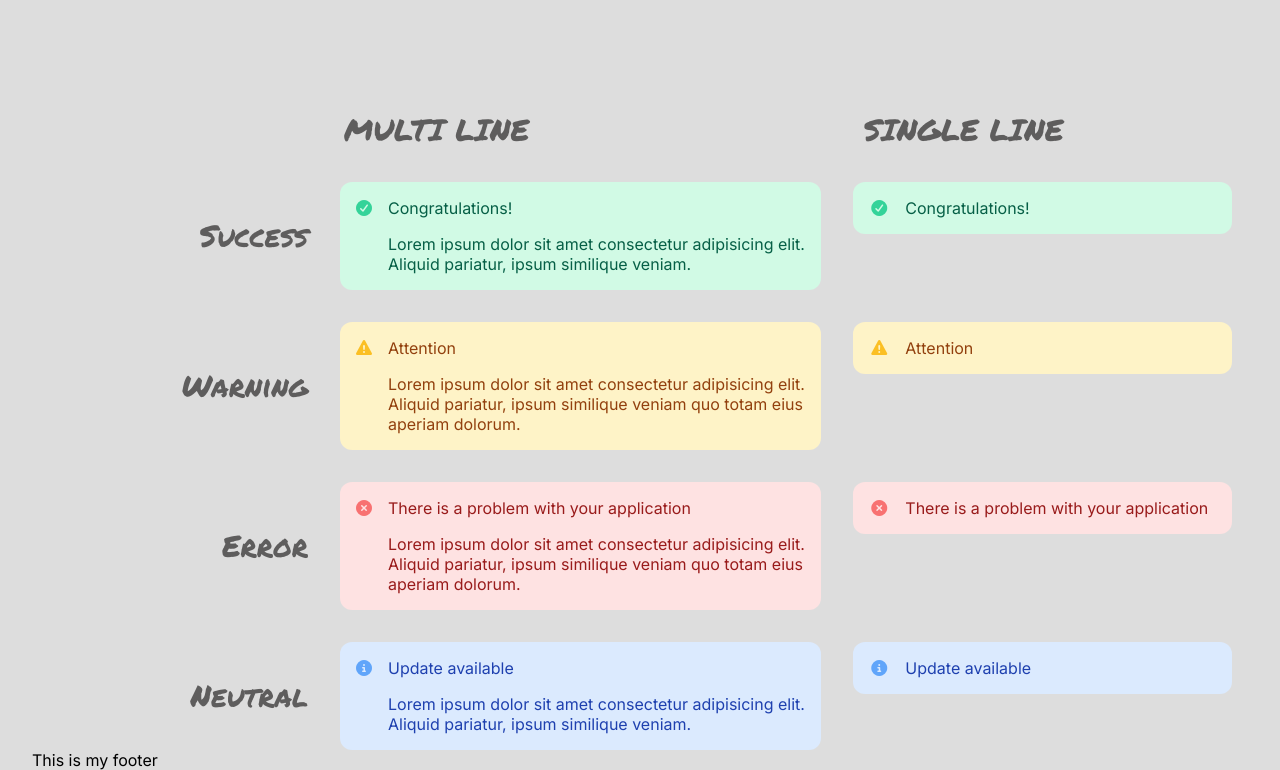
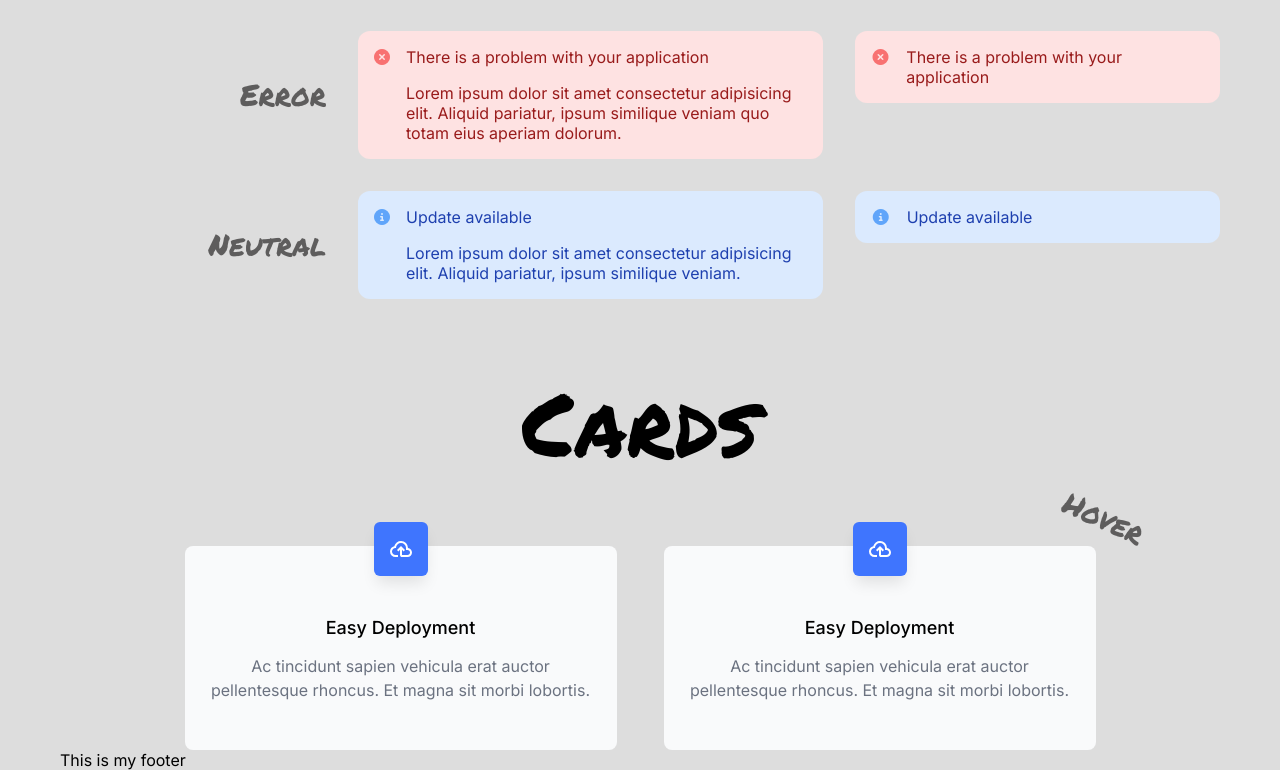
Before and after one commit to DracFiendMG/component-library-pp, a React (Vite) app: page / in a window 1280 px wide. Shown: the part 1163-1933 px from the top of the page. Built offline with nearby package versions, Linux system fonts and the light colour scheme.

Commit message:
Update App component structure; add CardContainer back and adjust styles for card-hover element

```diff
--- a/App.jsx
+++ b/App.jsx
@@ -7,9 +7,9 @@ import Footer from "./components/Footer/Footer";
 export default function App() {
     return (
         <>
-            <CardContainer />
             <BadgeContainer />
             <BannerContainer />
+            <CardContainer />
             <Footer />
         </>
     )
--- a/components/Card/CardContainer.jsx
+++ b/components/Card/CardContainer.jsx
@@ -6,6 +6,7 @@ export default function CardContainer() {
             <h1>Cards</h1>
             <div className="cards">
                 <Card />
+                <p className="card-hover">Hover</p>
                 <Card />
             </div>
         </div>
--- a/style.css
+++ b/style.css
@@ -1,7 +1,7 @@
 body {
     margin: 0;
     font-family: 'Inter', sans-serif;
-    padding: 0 32px;
+    padding: 0 60px;
     background-color: #dddddd;
 }
 
@@ -178,7 +178,18 @@ h1 {
 
 .cards {
     display: flex;
+    position: relative;
     gap: 47px;
+}
+
+.card-hover {
+    position: absolute;
+    right: -50;
+    top: -80;
+    rotate: 23.97deg;
+    font-family: "Permanent Marker", sans-serif;
+    font-size: 30px;
+    color: #5E5D5D;
 }
 
 .card {
```
